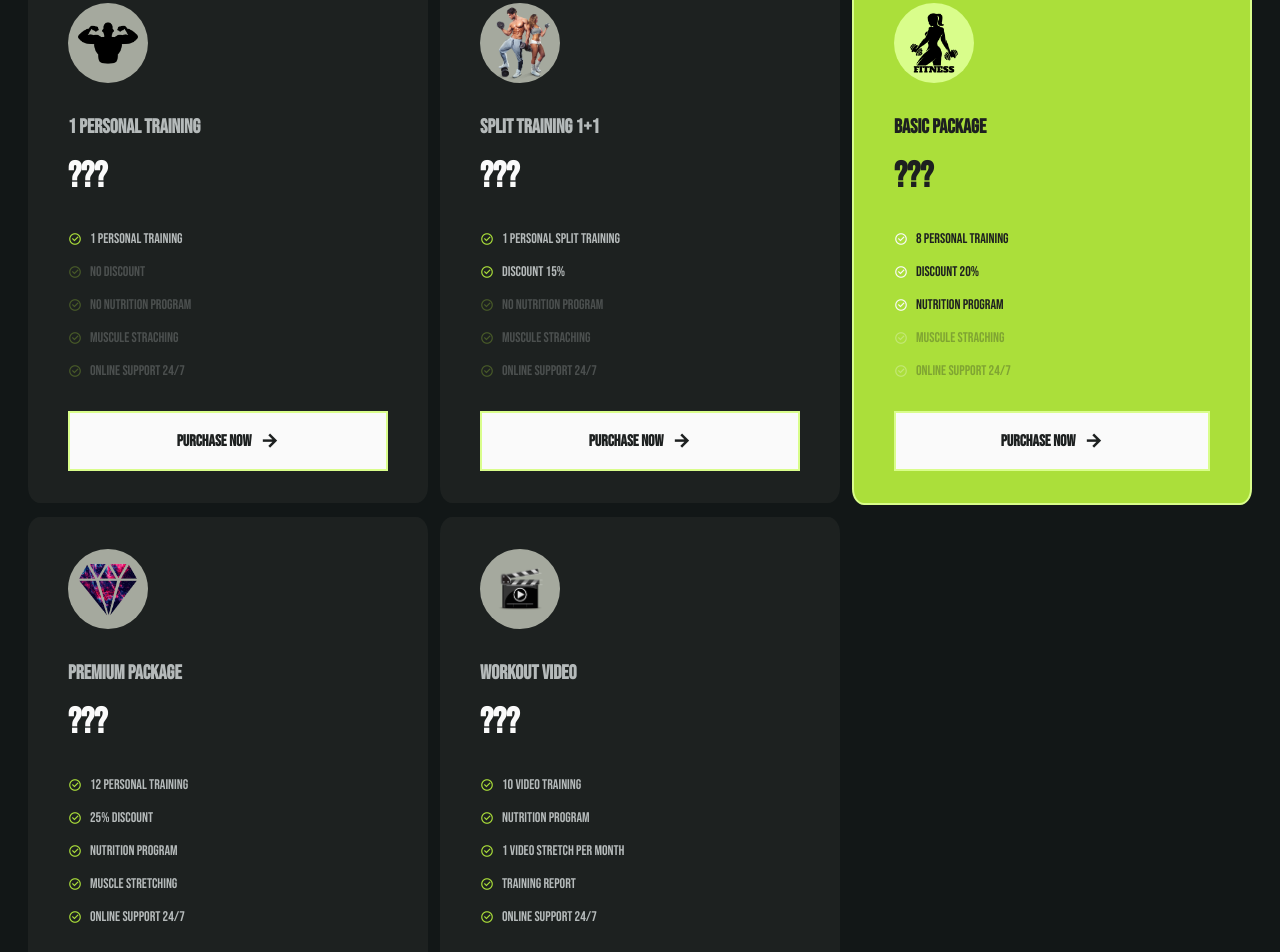
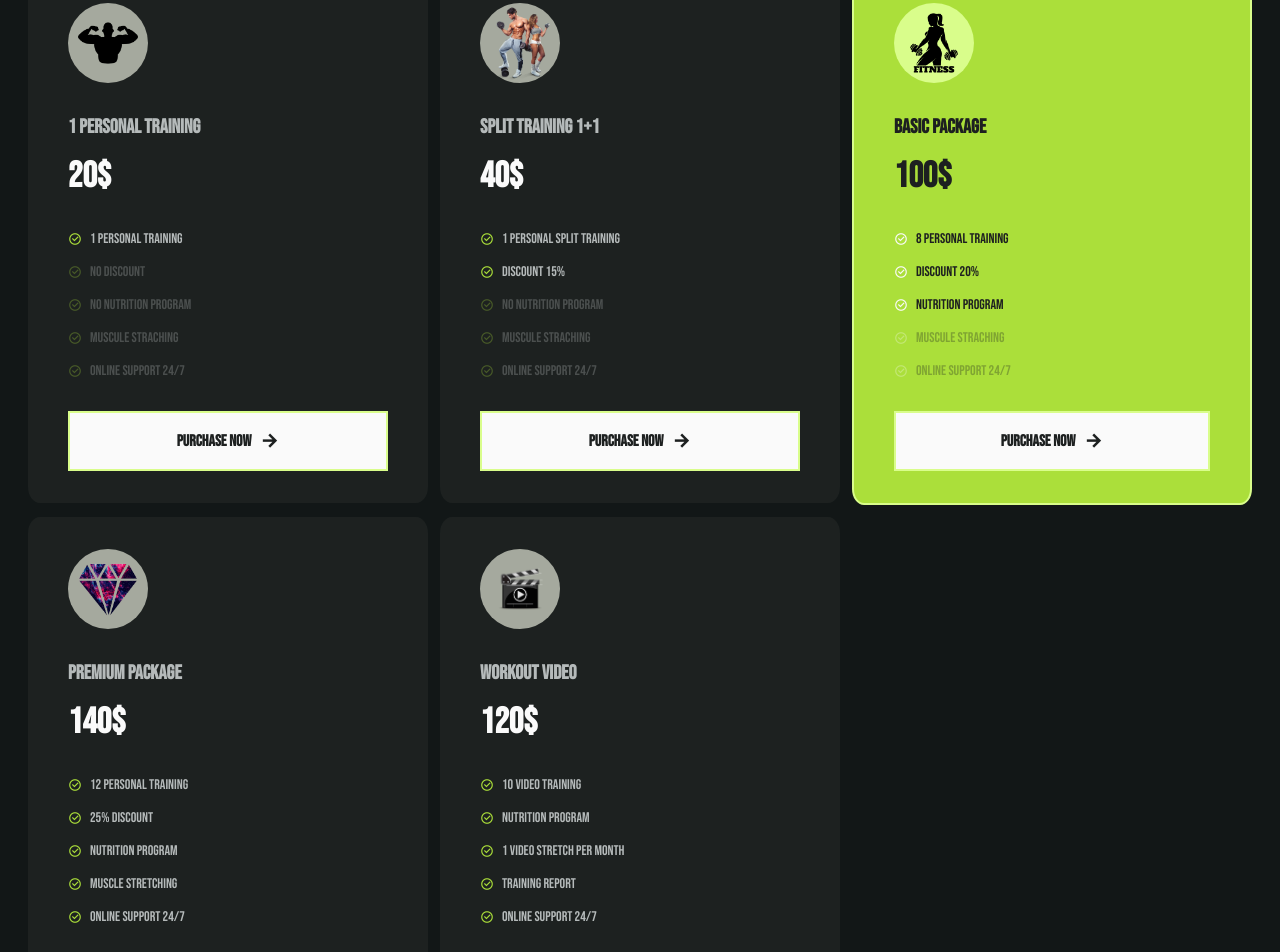
Before and after one commit to SvirkoAlexander/Giftedvision, a plain HTML site: page index.html in a window 1280 px wide. Shown: the part 3741-4693 px from the top of the page. Drawn offline with nearby package versions, Linux system fonts and the light colour scheme; a web font is replaced by a local one.

Commit message:
Update index.html

```diff
--- a/index.html
+++ b/index.html
@@ -878,7 +878,7 @@
                 </div>
 
                 <h1 class="pricing__title">1 personal training</h1>
-                <h2 class="pricing__number">???</h2>
+                <h2 class="pricing__number">20$</h2>
               </header>
 
               <ul class="pricing__list">
@@ -919,7 +919,7 @@
                 </div>
 
                 <h1 class="pricing__title">split training 1+1</h1>
-                <h2 class="pricing__number">???</h2>
+                <h2 class="pricing__number">40$</h2>
               </header>
 
               <ul class="pricing__list">
@@ -961,7 +961,7 @@
                 </div>
 
                 <h1 class="pricing__title">basic package</h1>
-                <h2 class="pricing__number">???</h2>
+                <h2 class="pricing__number">100$</h2>
               </header>
 
               <ul class="pricing__list">
@@ -1002,7 +1002,7 @@
                 </div>
 
                 <h1 class="pricing__title">premium package</h1>
-                <h2 class="pricing__number">???</h2>
+                <h2 class="pricing__number">140$</h2>
               </header>
 
               <ul class="pricing__list">
@@ -1042,7 +1042,7 @@
                 </div>
 
                 <h1 class="pricing__title">workout video</h1>
-                <h2 class="pricing__number">???</h2>
+                <h2 class="pricing__number">120$</h2>
               </header>
 
               <ul class="pricing__list">
```
